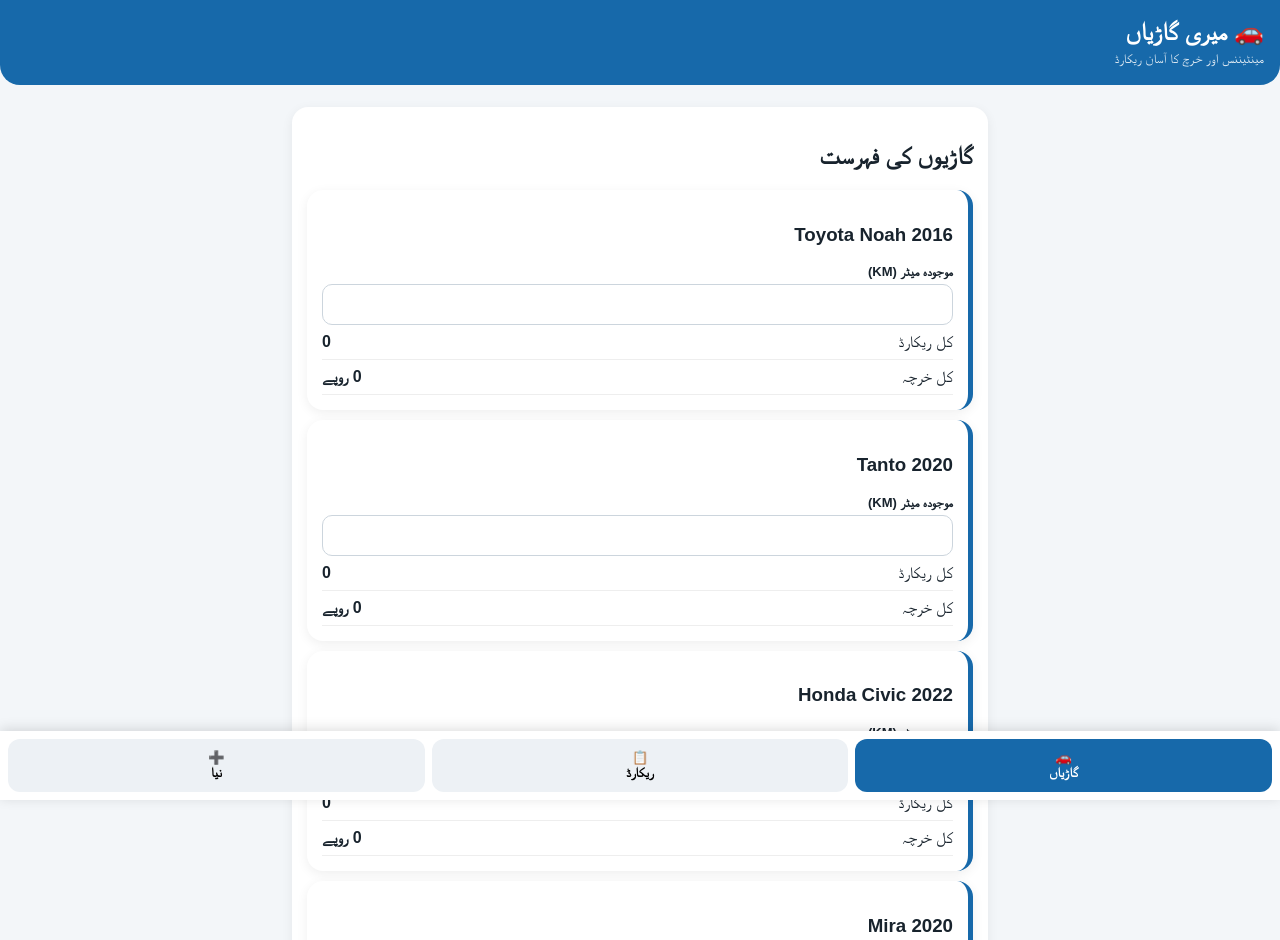
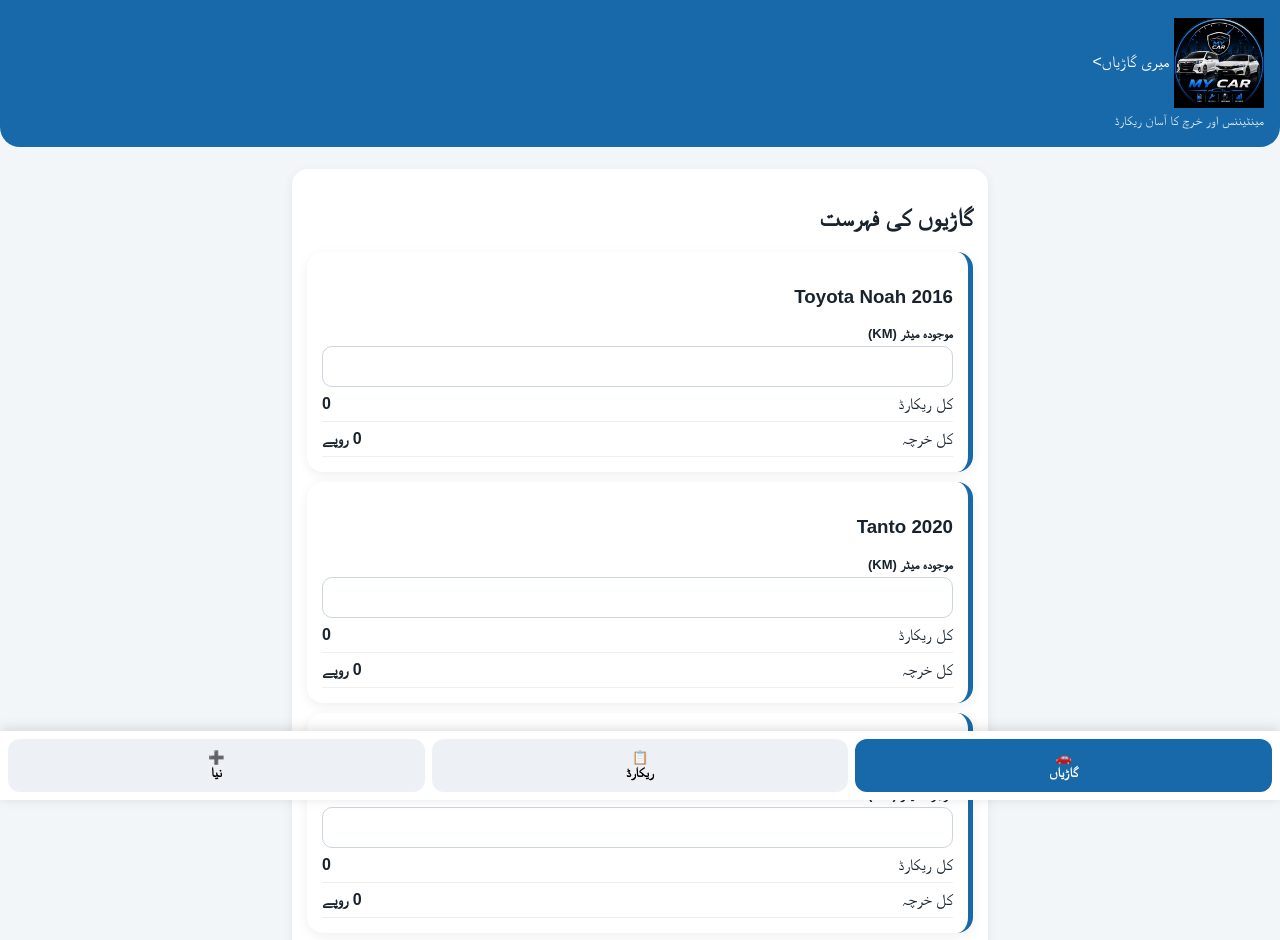
Before and after one commit to ateeqayub555-spec/MERI-GARIYAN, a plain HTML site: page index.html in a window 1280 px wide. Shown: the top 940 px of the page. Drawn offline with Linux system fonts and the light colour scheme.

Commit message:
Update index.html

```diff
--- a/index.html
+++ b/index.html
@@ -18,7 +18,7 @@
 .item{background:#f8fafc;border-radius:10px;padding:11px;margin:8px 0}.small{font-size:12px;color:#68737d}
 </style></head>
 <body>
-<header><h1>🚗 میری گاڑیاں</h1><div class="muted">مینٹیننس اور خرچ کا آسان ریکارڈ</div></header>
+<header><h1<h1><img src="IMG-20260811-WA0052.jpg" style="width:90px;height:90px;object-fit:contain;vertical-align:middle"> میری گاڑیاں</h1>><div class="muted">مینٹیننس اور خرچ کا آسان ریکارڈ</div></header>
 <main id="app"></main>
 <nav><button id="cars" class="on" onclick="page('cars')">🚗<br>گاڑیاں</button><button id="log" onclick="page('log')">📋<br>ریکارڈ</button><button id="add" onclick="page('add')">➕<br>نیا</button></nav>
 <script>
```
